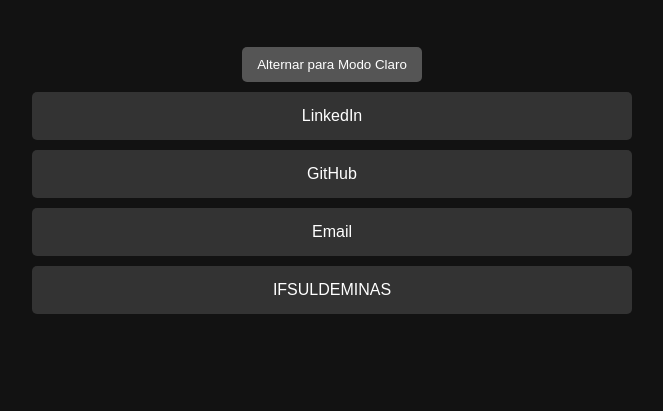
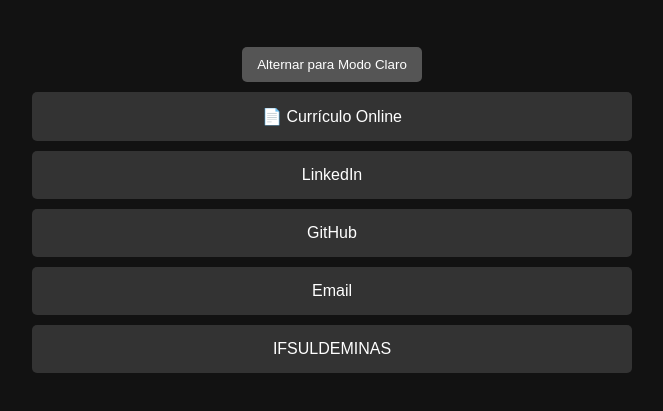
Before and after one commit to RonaldoCodigos/RonaldoCodigos.github.io, a plain HTML site: page index.html in a window 1280 px wide. Shown: the part 333-744 px from the top of the page, without its empty margins (308-971 px from the left). Drawn offline with Linux system fonts and the light colour scheme.

Commit message:
Update index.html

```diff
--- a/index.html
+++ b/index.html
@@ -19,6 +19,7 @@
         <button id="theme-toggle">Alternar para Modo Claro</button>
 
         <div class="links">
+            <a href="https://ronaldocodigos.github.io/curriculo-web/" target="_blank">📄 Currículo Online</a>
             <a href="https://www.linkedin.com/in/ronaldo-brazier-junior-7944b3189/" target="_blank">LinkedIn</a>
             <a href="https://github.com/RonaldoCodigos" target="_blank">GitHub</a>
             <a href="mailto:braziezinho@gmail.com" target="_blank">Email</a>
@@ -30,4 +31,5 @@
     <script src="script.js"></script>
 
 </body>
+
 </html>
```
